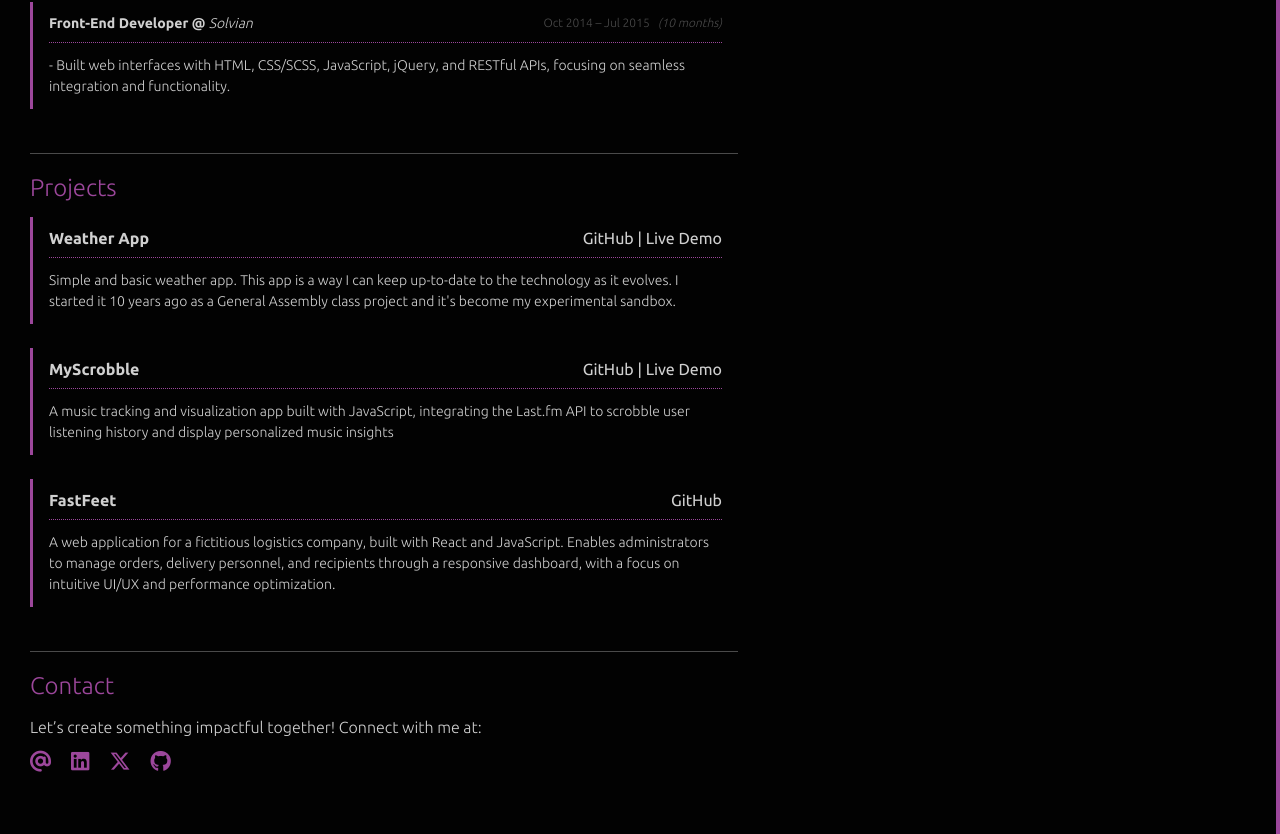
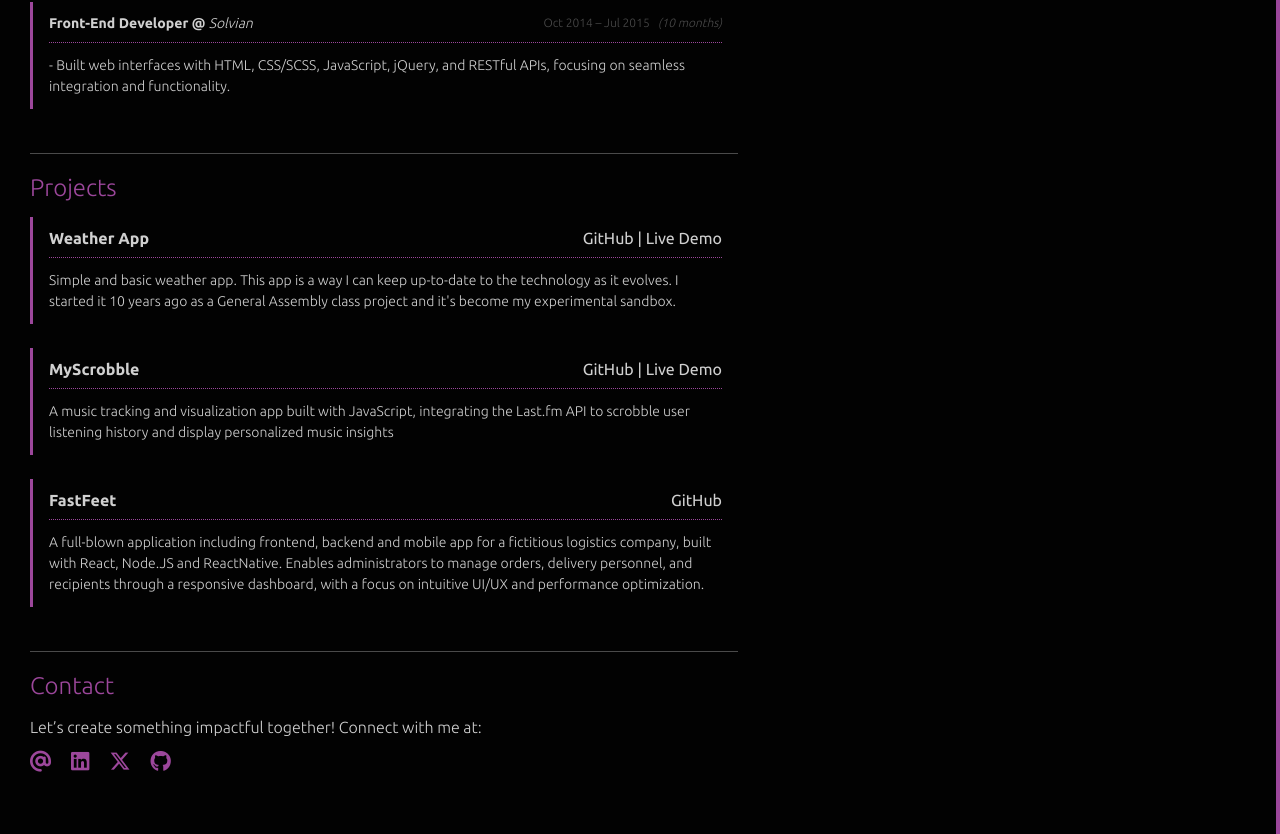
Before and after one commit to lucasbittar/personal-site, a React (Vite) app: page / in a window 1280 px wide. Shown: the part 1479-2313 px from the top of the page. Built offline with nearby package versions, Linux system fonts and the light colour scheme.

Commit message:
Update FastFeet project description

```diff
--- a/src/components/Projects.jsx
+++ b/src/components/Projects.jsx
@@ -38,7 +38,7 @@ const projects = [
     id: 3,
     title: "FastFeet",
     description:
-      "A web application for a fictitious logistics company, built with React and JavaScript. Enables administrators to manage orders, delivery personnel, and recipients through a responsive dashboard, with a focus on intuitive UI/UX and performance optimization.",
+      "A full-blown application including frontend, backend and mobile app for a fictitious logistics company, built with React, Node.JS and ReactNative. Enables administrators to manage orders, delivery personnel, and recipients through a responsive dashboard, with a focus on intuitive UI/UX and performance optimization.",
     links: [
       {
         name: "GitHub",
```
